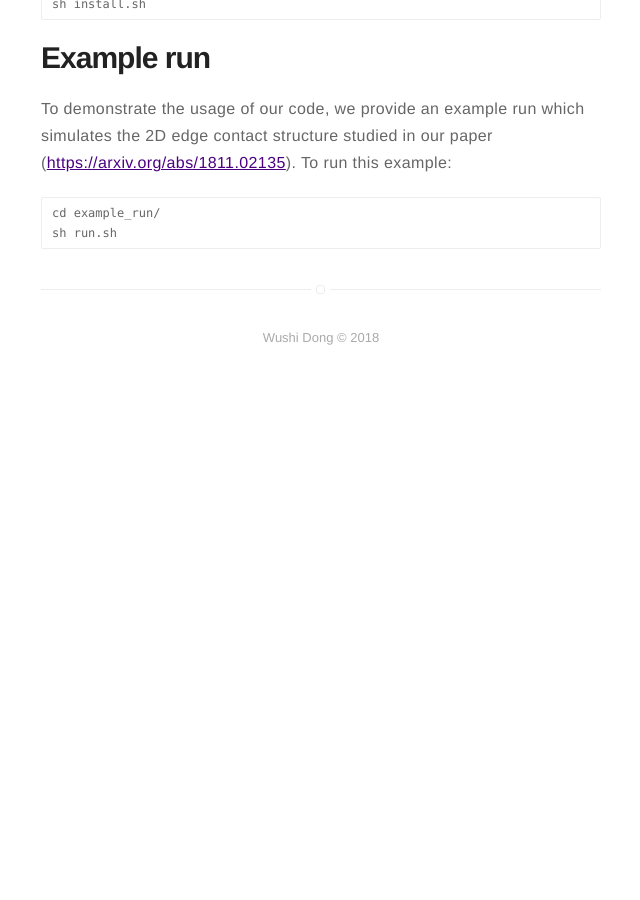
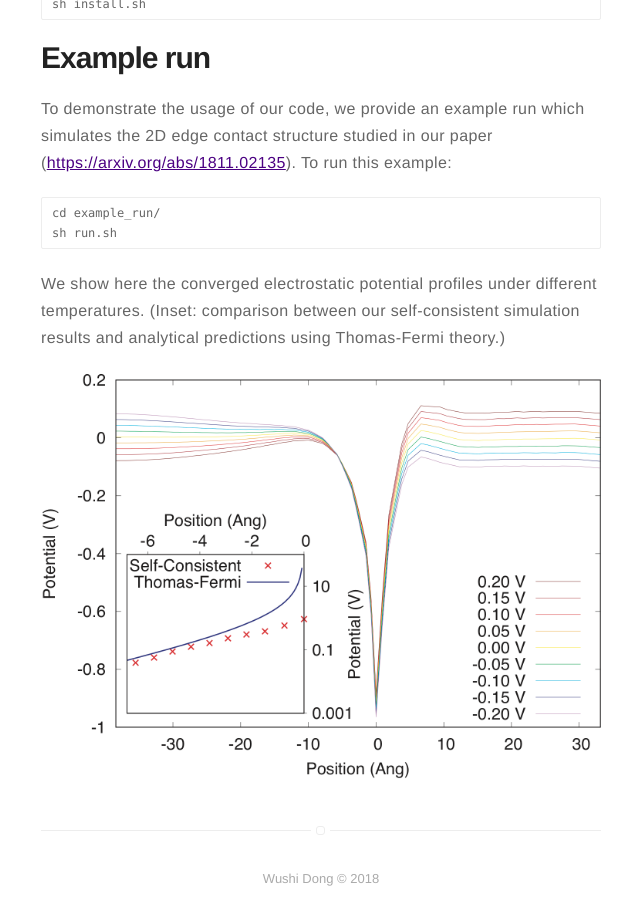
Before and after one commit to wushidonguc/wushidonguc.github.io, a Jekyll site: the page built from _posts/2018-11-11-swan.markdown, in a window 1280 px wide and 900 px high, scrolled down 1638 px. Shown: the whole window, without its empty margins (319-959 px from the left). Built offline with Jekyll 4.4.1, drawn with Linux system fonts in a browser that asks for light colours; before the commit the page ends 2043 px from its top, so only the background shows below that.

Commit message:
version_0.2.5

````diff
--- a/_posts/2018-11-11-swan.markdown
+++ b/_posts/2018-11-11-swan.markdown
@@ -44,3 +44,6 @@ To demonstrate the usage of our code, we provide an example run which simulates
 cd example_run/
 sh run.sh
 ```
+We show here the converged electrostatic potential profiles under different temperatures. (Inset: comparison between our self-consistent simulation results and analytical predictions using Thomas-Fermi theory.)
+
+![Project Image]({{ site.url }}/assets/swan_potential.png)
````
Also changed, not shown: assets/swan_potential.png (added), 5 other files.
